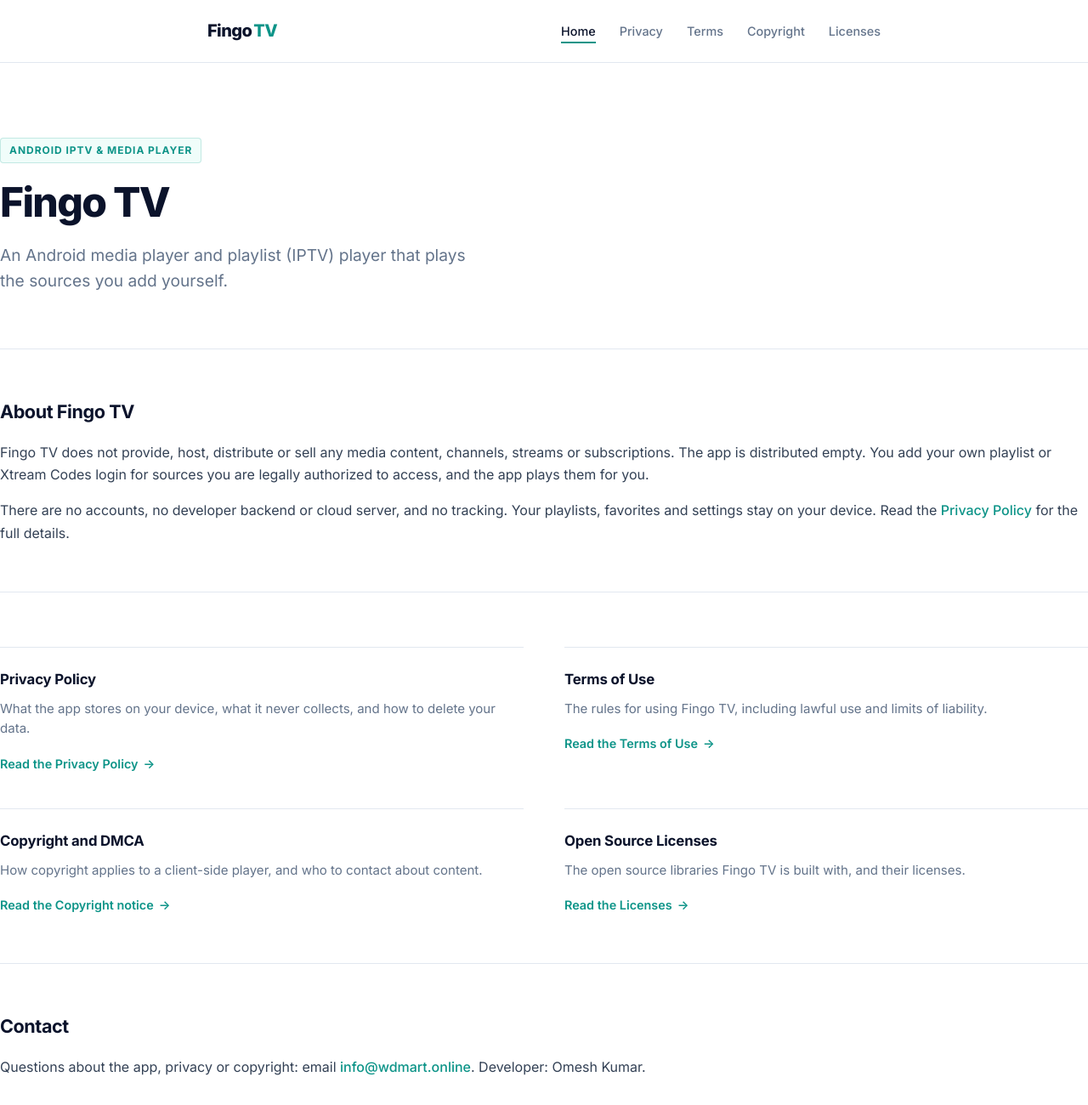
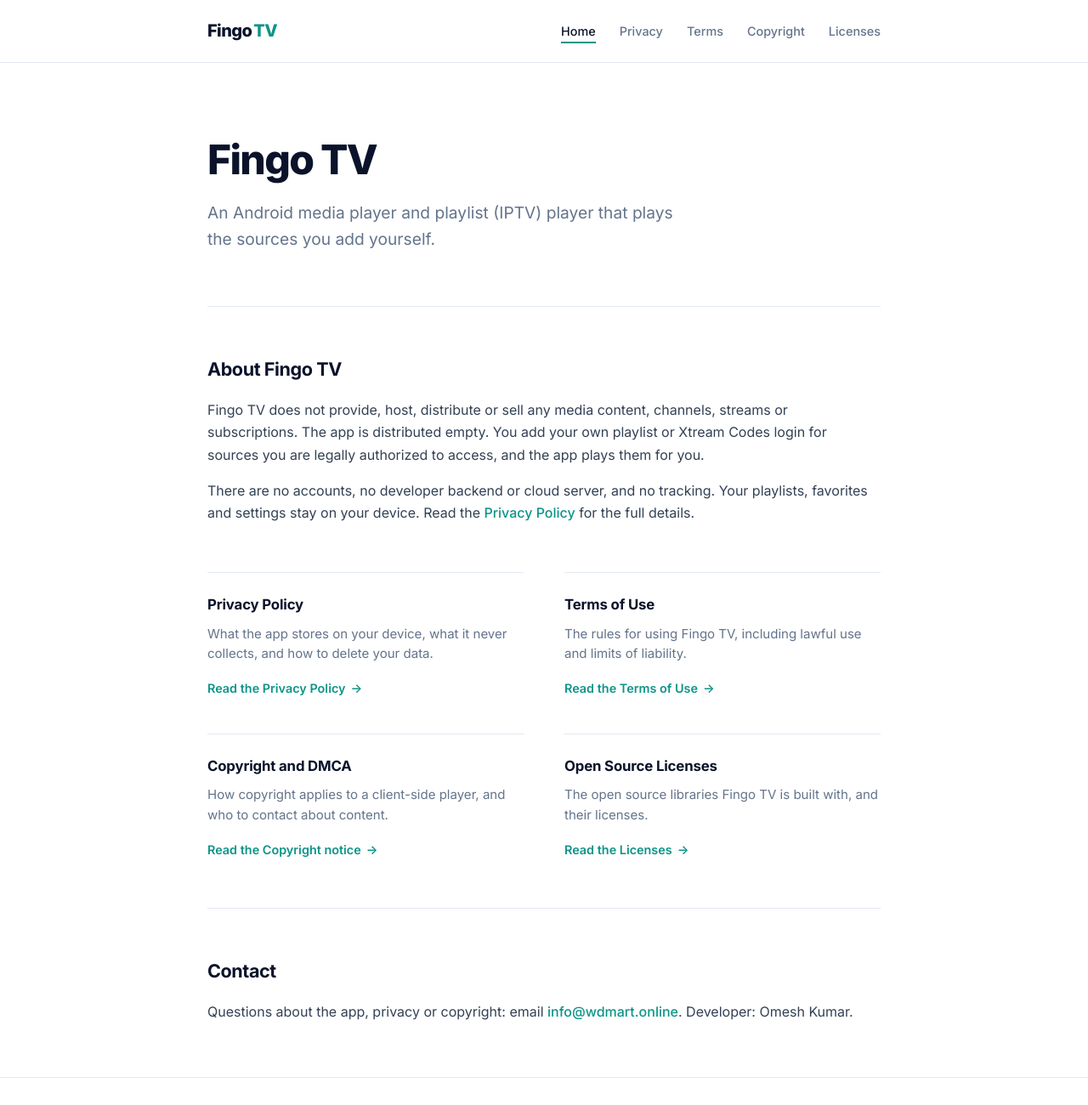
Before and after one commit to omesh022/fingo-tv-website, a plain HTML site: page index.html in a window 1280 px wide. Shown: the top 1300 px of the page at 85% size. Drawn offline with Linux system fonts and the light colour scheme.

Commit message:
Center home page content container, remove hero badge, and fix duplicate borders

```diff
--- a/index.html
+++ b/index.html
@@ -30,15 +30,15 @@
   </header>
 
   <main id="main">
-    <!-- Clean Solid White Hero -->
+    <div class="container">
+      <!-- Clean Solid White Hero (No badge, Left-aligned) -->
       <section class="hero-section">
-      <span class="hero-eyebrow">Android IPTV &amp; Media Player</span>
         <h1>Fingo TV</h1>
         <p>An Android media player and playlist (IPTV) player that plays the sources you add yourself.</p>
       </section>
 
       <!-- About Section -->
-    <section class="content-section">
+      <section class="about-section">
         <h2>About Fingo TV</h2>
         <p>
           Fingo TV does not provide, host, distribute or sell any media content, channels, streams or subscriptions.
@@ -51,8 +51,8 @@
         </p>
       </section>
 
-    <!-- Borderless Editorial Directory (No Boxes) -->
-    <section class="content-section">
+      <!-- Borderless Editorial Directory (Single top hairline per item, no double borders) -->
+      <section class="directory-section">
         <div class="directory-grid">
           <div class="directory-item">
             <h3>Privacy Policy</h3>
@@ -81,10 +81,11 @@
       </section>
 
       <!-- Contact Section -->
-    <section class="content-section">
+      <section class="contact-section">
         <h2>Contact</h2>
         <p>Questions about the app, privacy or copyright: email <a href="mailto:info@wdmart.online">info@wdmart.online</a>. Developer: Omesh Kumar.</p>
       </section>
+    </div>
   </main>
 
   <footer class="site-footer">
--- a/style.css
+++ b/style.css
@@ -166,20 +166,6 @@
   background: var(--bg-pure);
 }
 
-.hero-eyebrow {
-  display: inline-block;
-  font-size: 0.75rem;
-  font-weight: 700;
-  text-transform: uppercase;
-  letter-spacing: 0.08em;
-  color: var(--teal-primary);
-  background-color: var(--teal-tint);
-  border: 1px solid rgba(13, 148, 136, 0.2);
-  padding: 4px 10px;
-  border-radius: 4px;
-  margin-bottom: 20px;
-}
-
 .hero-section h1 {
   font-size: 3rem;
   font-weight: 800;
@@ -196,7 +182,21 @@
   line-height: 1.6;
 }
 
-/* Content Sections */
+/* Home Page Content Sections */
+.about-section {
+  padding: 56px 0 32px 0;
+  border-bottom: none;
+}
+
+.directory-section {
+  padding: 16px 0 56px 0;
+  border-bottom: 1px solid var(--hairline);
+}
+
+.contact-section {
+  padding: 56px 0 64px 0;
+}
+
 .content-section {
   padding: 56px 0;
   border-bottom: 1px solid var(--hairline);
@@ -518,14 +518,24 @@
   .hero-section h1 {
     font-size: 2.25rem;
   }
+  .about-section {
+    padding: 40px 0 24px 0;
+  }
+  .directory-section {
+    padding: 12px 0 40px 0;
+  }
   .directory-grid {
     grid-template-columns: 1fr;
     row-gap: 32px;
+  }
+  .contact-section {
+    padding: 40px 0 48px 0;
   }
   .footer-container {
     flex-direction: column;
     align-items: flex-start;
     gap: 16px;
+    padding: 0 20px;
   }
   .container,
   .reading-container {
```
Lines whose indentation alone changed are shown as unchanged.
